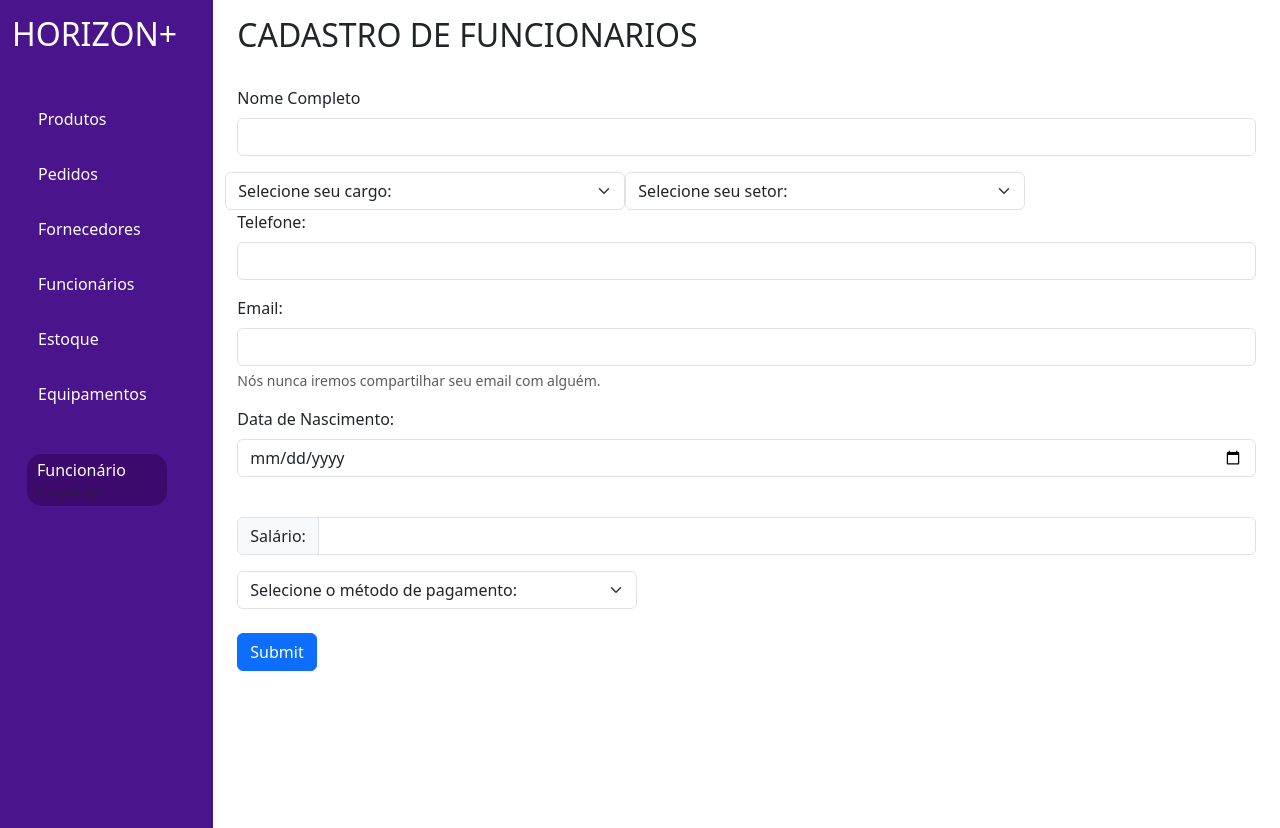
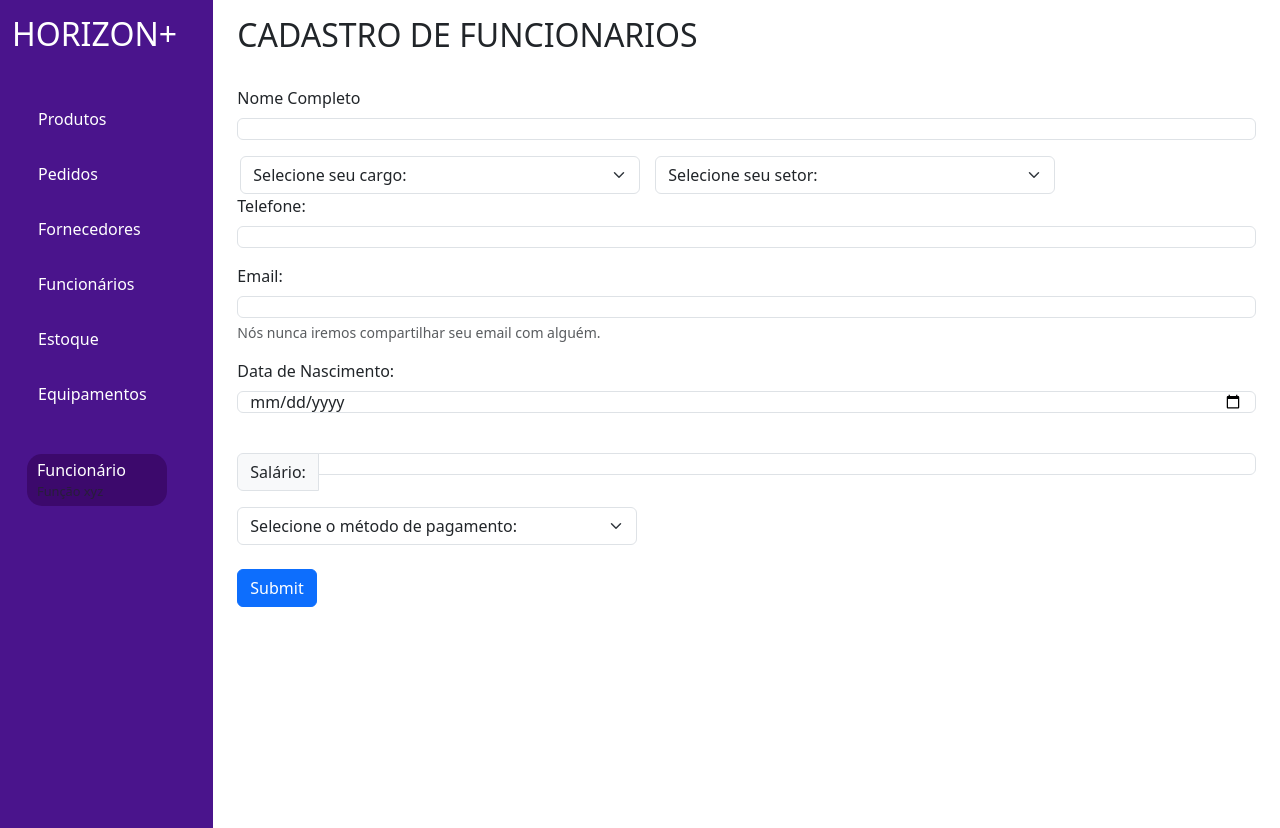
Before and after one commit to LeticiaGrein/ERP_01_FUNCIONARIOS, a PHP site: page / in a window 1280 px wide. Run offline with PHP 8.4, Linux system fonts and the light colour scheme; some libraries are stand-ins or nearby versions.

Commit message:
Update styles.css

```diff
--- a/src/css/styles.css
+++ b/src/css/styles.css
@@ -86,6 +86,24 @@ select {
     font-weight: var(--font-weight-bold);
 }
 
+.form-select {
+    display: flex;
+    margin-left: 15px;
+}
+
+.payment {
+    display: flex;
+    margin-left: -15px;
+}
+
+input {
+    display: block;
+    height: 22px;
+    border: 1px solid #ccc;
+    border-radius: 4px;
+    padding: 4px 10px;
+  }
+
 /* Personalização de tamanho dos ícones */
 .icon-small {
     font-size: var(--icon-size-small);
```
